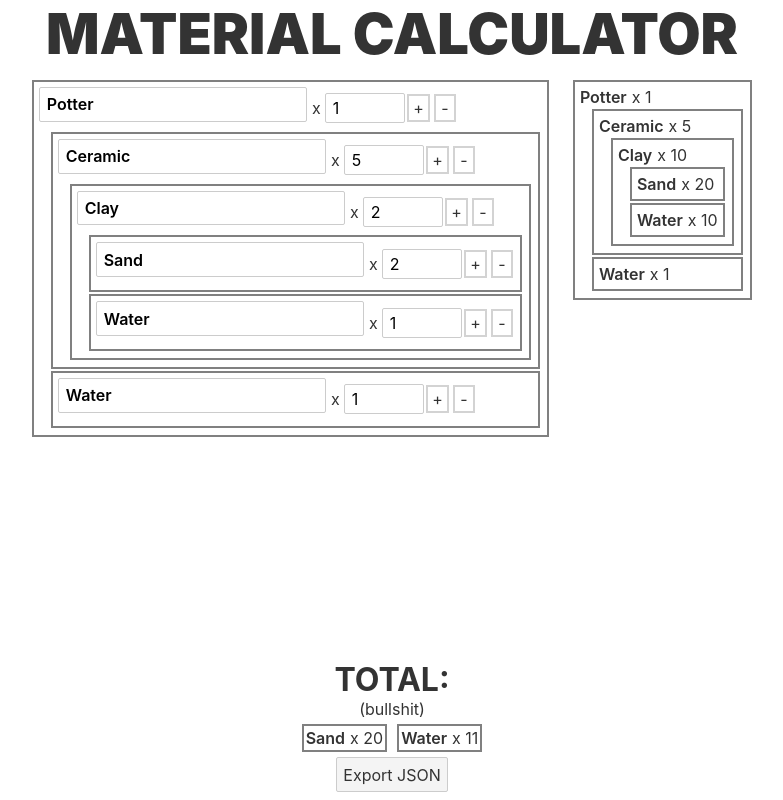
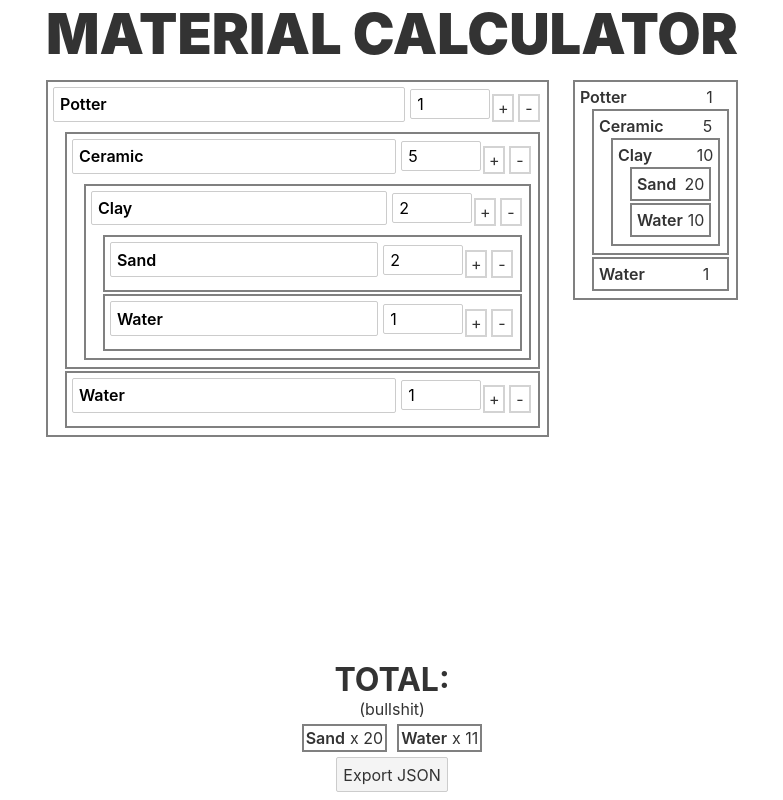
Before and after one commit to SL1900/Material-calculator, a Svelte app: page / in a window 1280 px wide. Shown: the whole page, without its empty margins (248-1031 px from the left). Built offline with nearby package versions, Linux system fonts and the light colour scheme.

Commit message:
Cosmetic changes: Item component

```diff
--- a/src/Item.svelte
+++ b/src/Item.svelte
@@ -39,8 +39,6 @@
     {:else}
       <div class="name">{name}</div>
     {/if}
-    <div>
-      x
     {#if sum}
       {count_res}
     {:else}
@@ -53,7 +51,6 @@
         on:change={countChange}
       />
     {/if}
-    </div>
     {#if !sum}
       <div class="btn" on:click={addChild}>+</div>
       <div class="btn" on:click={removeChild}>-</div>
@@ -92,6 +89,8 @@
   .name {
     font-weight: 600;
     margin-right: 5px;
+    word-wrap: break-word;
+    width: 80%;
   }
   .children {
     padding-left: 10px;
@@ -108,7 +107,6 @@
     text-align: center;
   }
   .item-count-input {
-    margin: 0;
     width: 80px;
     height: 30px;
   }
```
Lines whose indentation alone changed are shown as unchanged.
